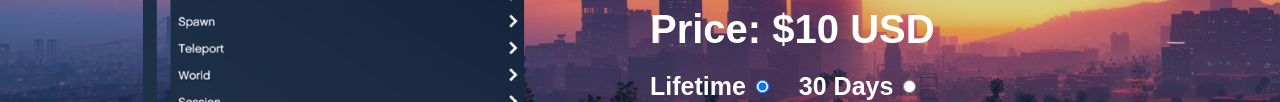
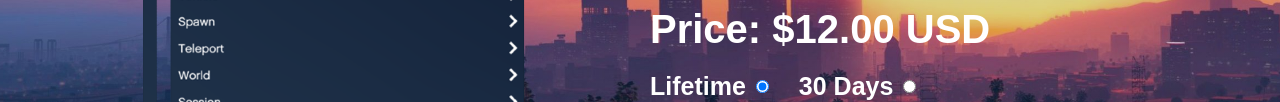
Before and after one commit to OmarPlaysYT/FinalFinalVersion, a plain HTML site: page Purchase.html in a window 1280 px wide. Shown: the part 337-439 px from the top of the page. Drawn offline with Linux system fonts and the light colour scheme.

Commit message:
Update Purchase.html

```diff
--- a/Purchase.html
+++ b/Purchase.html
@@ -131,7 +131,7 @@
                 </div>
                 <div class="product-details">
                     <div class="product-name">OmarPlays Mod Menu</div>
-                    <div class="product-price" id="product-price">Price: $10 USD</div>
+                    <div class="product-price" id="product-price">Price: $12.00 USD</div>
                     <div class="switch-container">
                         <label for="type-permanent" class="Permanent">Lifetime</label>
                         <input type="radio" id="type-permanent" name="type" value="permanent" checked>
@@ -152,8 +152,8 @@
         <script>
     document.addEventListener('DOMContentLoaded', function() {
     const priceElement = document.getElementById('product-price');
-    const permanentPrice = 'Price: $10 USD';
-    const days30Price = 'Price: $5 USD';
+    const permanentPrice = 'Price: $12.00 USD';
+    const days30Price = 'Price: $7.50 USD';
 
     document.getElementById('type-permanent').addEventListener('change', function() {
         if (this.checked) {
```
